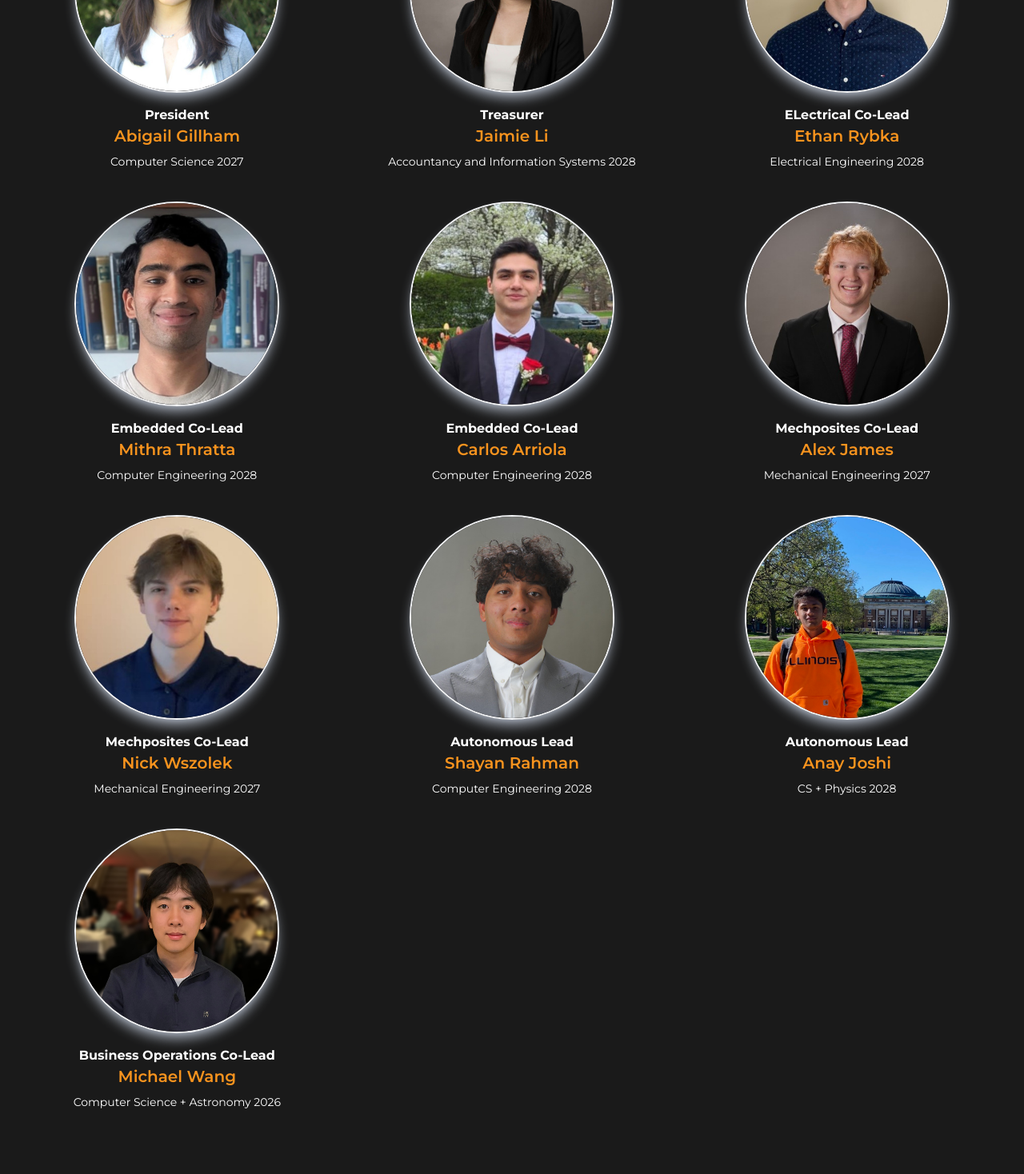
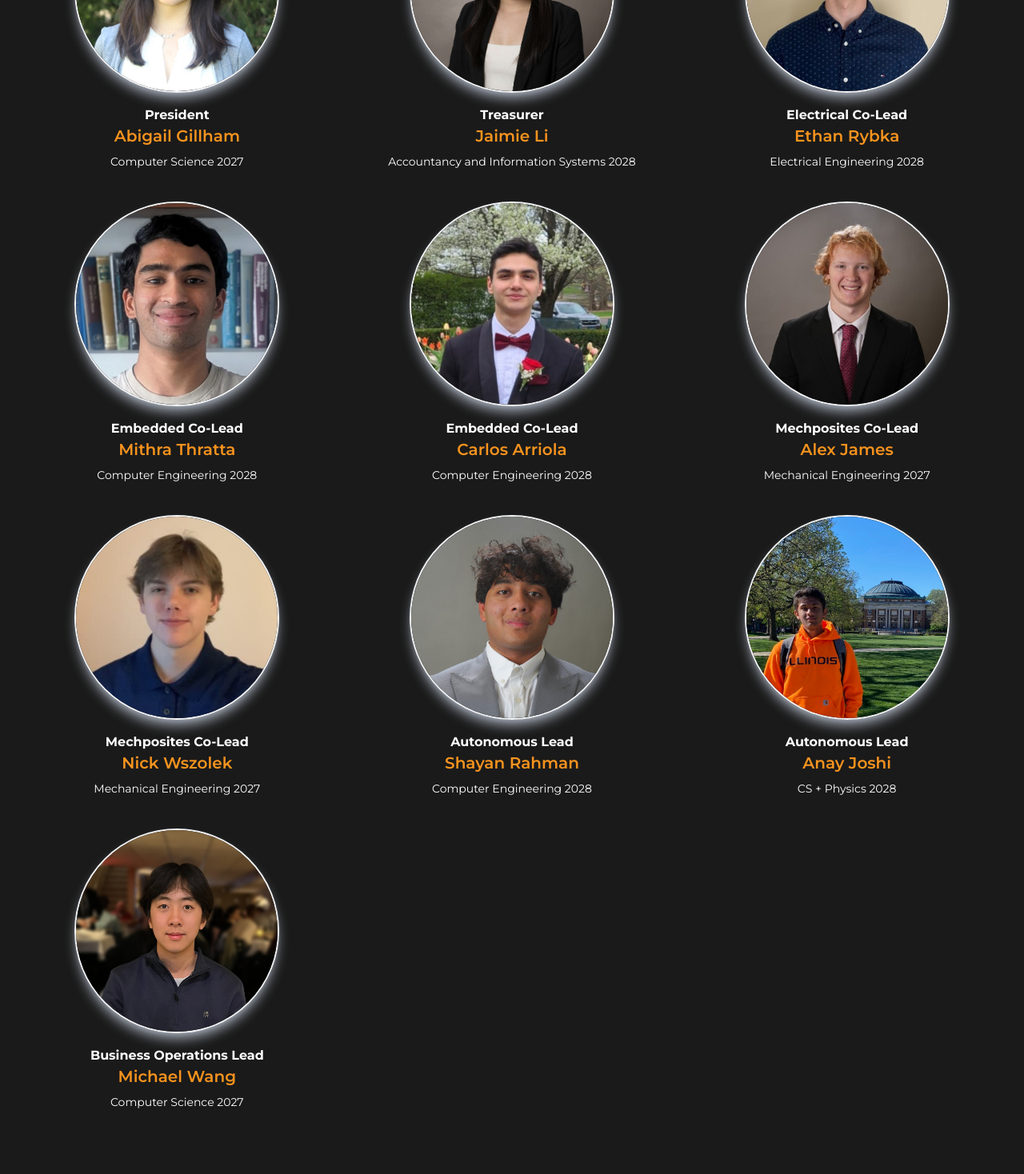
Before and after one commit to mwang748/evc-website, a Next.js app: page /team in a window 1280 px wide. Shown: the part 2520-3988 px from the top of the page at 80% size. Built offline with nearby package versions, Linux system fonts and the light colour scheme.

Commit message:
edit fields on team page

```diff
--- a/src/app/team/page.js
+++ b/src/app/team/page.js
@@ -25,7 +25,7 @@ export default function Team() {
       id: 3,
       picture: "/images/team/ethan_rybka.jpg",
       name: "Ethan Rybka",
-      position: "ELectrical Co-Lead",
+      position: "Electrical Co-Lead",
       info: "Electrical Engineering 2028"
     },
     // {
@@ -144,8 +144,8 @@ export default function Team() {
       id: 10,
       picture: "/images/team/michael.jpg",
       name: "Michael Wang",
-      position: "Business Operations Co-Lead",
-      info: "Computer Science + Astronomy 2026",
+      position: "Business Operations Lead",
+      info: "Computer Science 2027",
     },
   ];
 
```
Also changed, not shown: public/images/team/Shayan.jpg (added), public/images/team/anay.jpeg (added).
